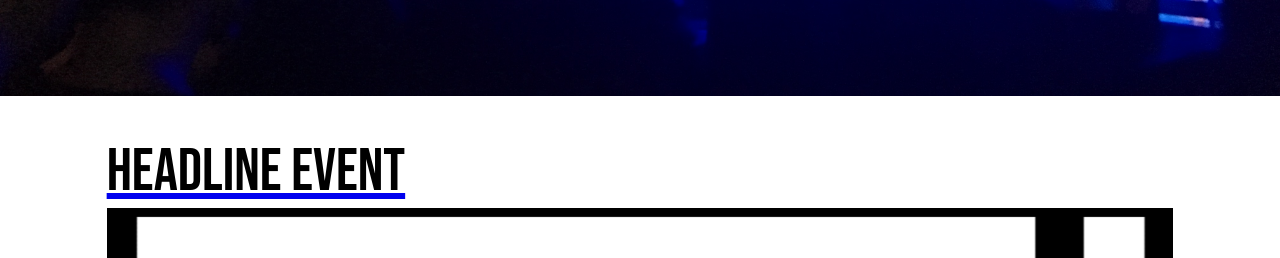
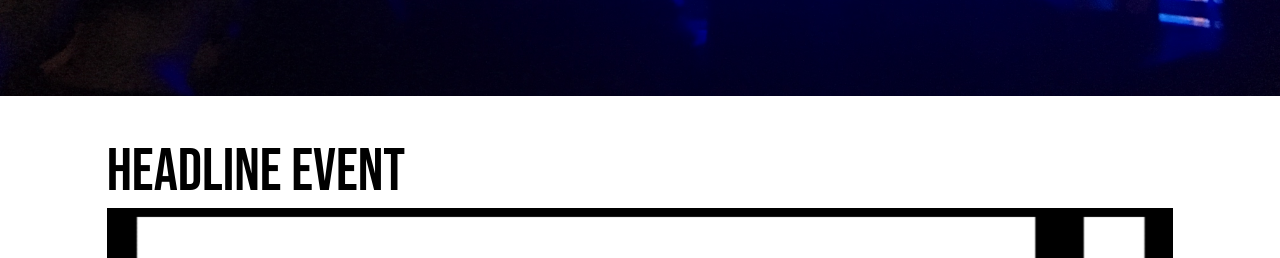
Before and after one commit to devalberg/basement, a React (Create React App) app: page /all-shows in a window 1280 px wide. Shown: the part 900-1158 px from the top of the page. Built offline with nearby package versions, Linux system fonts and the light colour scheme.

Commit message:
fixed link

```diff
--- a/src/pages/Home/AllShows/index.tsx
+++ b/src/pages/Home/AllShows/index.tsx
@@ -53,10 +53,8 @@ const AllShows = () => {
 				<Grid item xs={10}>
 					<Grid container spacing={6}>
 						<Grid item xs={12}>
+							<Typography variant="h2">Headline Event</Typography>
 							<Link to="/shows/3">
-								<Typography variant="h2">
-									Headline Event
-								</Typography>
 								<div>
 									<img
 										src={
```
